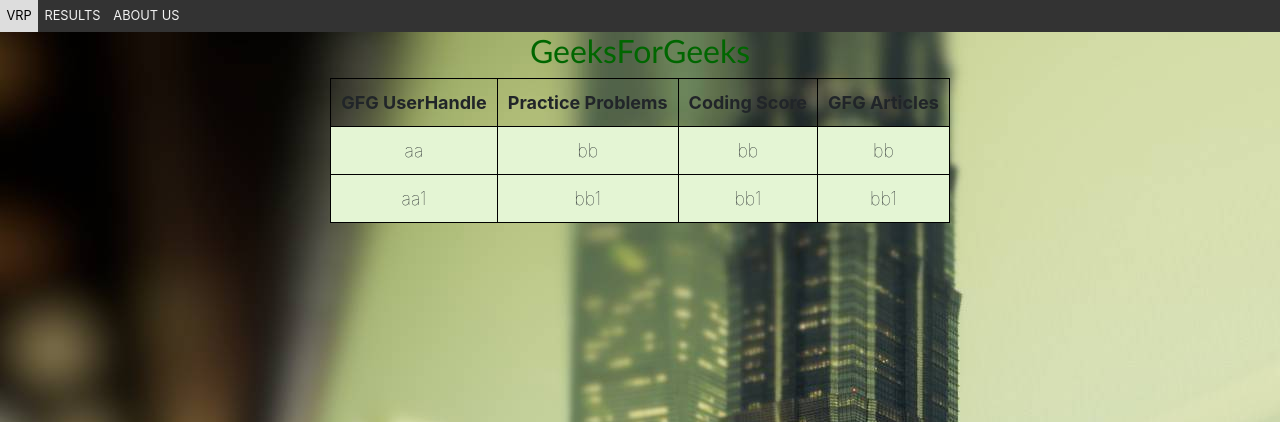
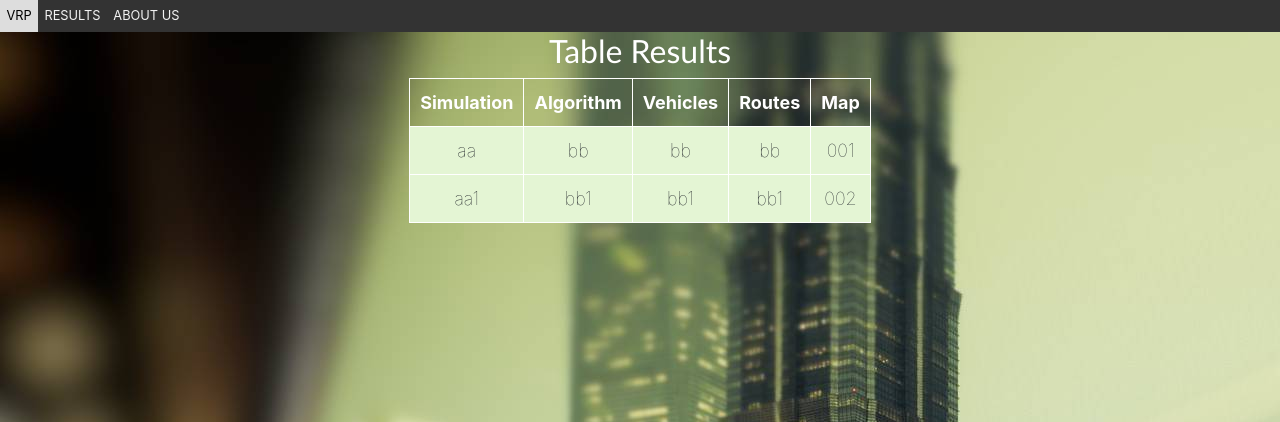
Before and after one commit to victorcmg/tp-ico, a Django app: page /result/ in a window 1280 px wide. Shown: the top 422 px of the page. Run offline with Django 3.2, Linux system fonts and the light colour scheme; some libraries are stand-ins or nearby versions.

Commit message:
correction table
correction table

```diff
--- a/VRP/data.json
+++ /dev/null
@@ -1,5 +0,0 @@
-[
-    {"Simulation":"aa","Algorithm":"bb","Vehicles":"bb","Routes":"bb"},
-    {"Simulation":"aa1","Algorithm":"bb1","Vehicles":"bb1","Routes":"bb1"}
-
-]
--- a/VRP/static/images/data.json
+++ b/VRP/static/images/data.json
@@ -1,5 +1,5 @@
 [
-    {"Simulation":"aa","Algorithm":"bb","Vehicles":"bb","Routes":"bb"},
-    {"Simulation":"aa1","Algorithm":"bb1","Vehicles":"bb1","Routes":"bb1"}
+    {"Simulation":"aa","Algorithm":"bb","Vehicles":"bb","Routes":"bb","Map":"001"},
+    {"Simulation":"aa1","Algorithm":"bb1","Vehicles":"bb1","Routes":"bb1","Map":"002"}
 
 ]
--- a/VRP/templates/data.json
+++ /dev/null
@@ -1,5 +0,0 @@
-[
-    {"Simulation":"aa","Algorithm":"bb","Vehicles":"bb","Routes":"bb"},
-    {"Simulation":"aa1","Algorithm":"bb1","Vehicles":"bb1","Routes":"bb1"}
-
-]
--- a/VRP/templates/result.html
+++ b/VRP/templates/result.html
@@ -38,7 +38,7 @@
 
         h1 {
             text-align: center;
-            color: #006600;
+            color:white;
             font-size: xx-large;
             font-family: 'Gill Sans',
                 'Gill Sans MT', ' Calibri',
@@ -53,7 +53,7 @@
         th,
         td {
             font-weight: bold;
-            border: 1px solid black;
+            border: 1px solid white;
             padding: 10px;
             text-align: center;
         }
@@ -73,16 +73,17 @@
         <a href="/about/">ABOUT US</a>
     </div>
     <section>
-      <h1>GeeksForGeeks</h1>
+      <h1>Table Results</h1>
 
       <!-- TABLE CONSTRUCTION-->
       <table id='table'>
           <!-- HEADING FORMATION -->
-          <tr>
-              <th>GFG UserHandle</th>
-              <th>Practice Problems</th>
-              <th>Coding Score</th>
-              <th>GFG Articles</th>
+          <tr style="color: white;">
+              <th>Simulation</th>
+              <th>Algorithm</th>
+              <th>Vehicles</th>
+              <th>Routes</th>
+              <th>Map</th>
           </tr>
 
           <script>
@@ -111,6 +112,9 @@
                           student += '<td>' +
                               value.Routes + '</td>';
 
+                          student += '<td>' +
+                              value.Map + '</td>';
+
                           student += '</tr>';
                       });
 
--- a/data.json
+++ /dev/null
@@ -1,5 +0,0 @@
-[
-    {"Simulation":"aa","Algorithm":"bb","Vehicles":"bb","Routes":"bb"},
-    {"Simulation":"aa1","Algorithm":"bb1","Vehicles":"bb1","Routes":"bb1"}
-
-]
```
